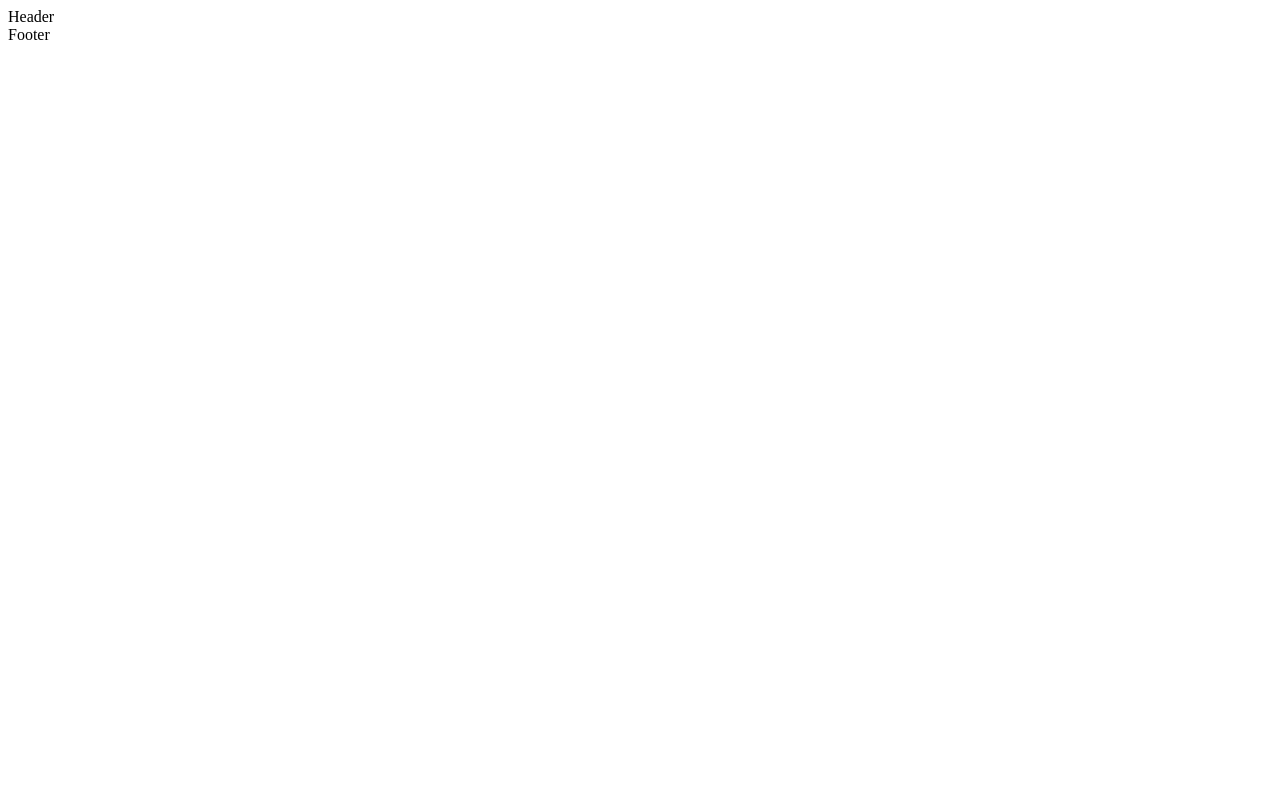
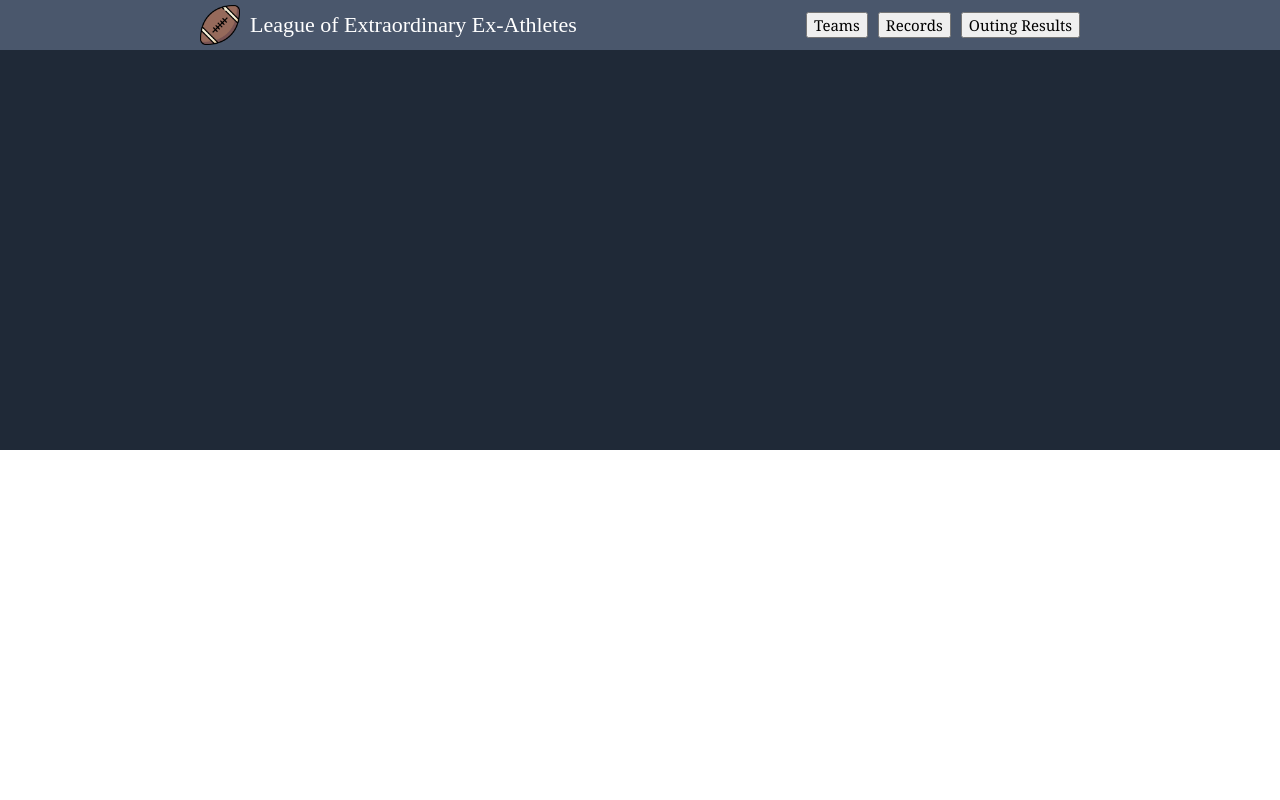
Before and after one commit to sballay8734/first-solo-landing-page, a plain HTML site: page index.html in a window 1280 px wide. Shown: the top 800 px of the page. Drawn offline with Linux system fonts and the light colour scheme; a web font is replaced by a local one.

Commit message:
Finalize header layout
Add plans for the future containers while collapsing completed
sections. Now I'm just adding some extra stuff as practice with writing
commit messages. BLAH

```diff
--- a/index.html
+++ b/index.html
@@ -5,13 +5,29 @@
   <meta http-equiv="X-UA-Compatible" content="IE=edge">
   <meta name="viewport" content="width=device-width, initial-scale=1.0">
   <link rel="stylesheet" href="style.css">
+  <link href='https://fonts.googleapis.com/css?family=Allan' rel='stylesheet'>
   <title>Document</title>
 </head>
 <body>
+    <div class="header">
+        <div class="header-left">
+            <img class="header-image" src="images/american-football.png" title="american football icons" height="40px" width="40px">League of Extraordinary Ex-Athletes
+        </div>
+        <div class="header-right">
+            <ul>
+                <li><button>Teams</button></li>
+                <li><button>Records</button></li>
+                <li><button>Outing Results</button></li>
+            </ul>
+        </div>
+    </div>
+    <div class="container one">
+        <div class="one-left">
 
-  <header>Header</header>
-  <div class="container one">
+        </div>
+        <div class="one-right">
 
+        </div>
     </div>
     <div class="container two">
 
@@ -22,7 +38,6 @@
     <div class="container four">
 
     </div>
-  <footer>Footer</footer>
-
+    <div class="footer">Footer</div>
 </body>
 </html>
--- a/style.css
+++ b/style.css
@@ -0,0 +1,89 @@
+html, body {
+    margin: 0;
+    padding: 0;
+}
+
+/* ------------------------------- HEADER ----------------------------------- */
+
+body {
+    font-family: 'Franklin Gothic Medium', 'Arial Narrow', Arial, sans-serif;
+    flex-direction: column;
+    display: flex;
+}
+
+.header {
+    display: flex;
+    align-items: center;
+    background-color: #4a576c;
+    padding: 5px 200px 5px 200px;
+    font-family: 'Allan';
+    font-size: 22px;
+    color: white;
+    justify-content: space-between;
+}
+
+.header-left {
+    display: flex;
+    align-items: center;
+    gap: 10px;
+}
+
+.header-right {
+    display: flex;
+    align-items: center;
+}
+
+ul {
+    list-style: none;
+    padding: 0px;
+    margin: 0px;
+    display: flex;
+    gap: 10px;
+}
+
+li {
+    display: flex;
+}
+
+button {
+    font-family: Cambria, Cochin, Georgia, Times, 'Times New Roman', serif;
+    font-size: 15px;
+    margin: 0px;
+}
+
+/* --------------------------- Main Container ------------------------------ */
+
+.container {
+    min-height: 400px;
+    padding: 0px 200px 0px 200px;
+}
+
+/* ----------------------------- 1st Block -------------------------------- */
+
+.one {
+    background-color: #1F2937;
+}
+
+/* ----------------------------- 2nd Block -------------------------------- */
+
+.two {
+}
+
+/* ----------------------------- 3rd Block -------------------------------- */
+
+.three {
+    background-color: #E5E7EB;
+}
+
+/* ----------------------------- 4th Block -------------------------------- */
+
+.four {
+
+}
+
+/* ------------------------------ Footer --------------------------------- */
+
+.footer {
+    background-color: #1F2937;
+    min-height: 50px;
+}
```
Also changed, not shown: images/american-football.png (added). Lines whose indentation alone changed are shown as unchanged.
